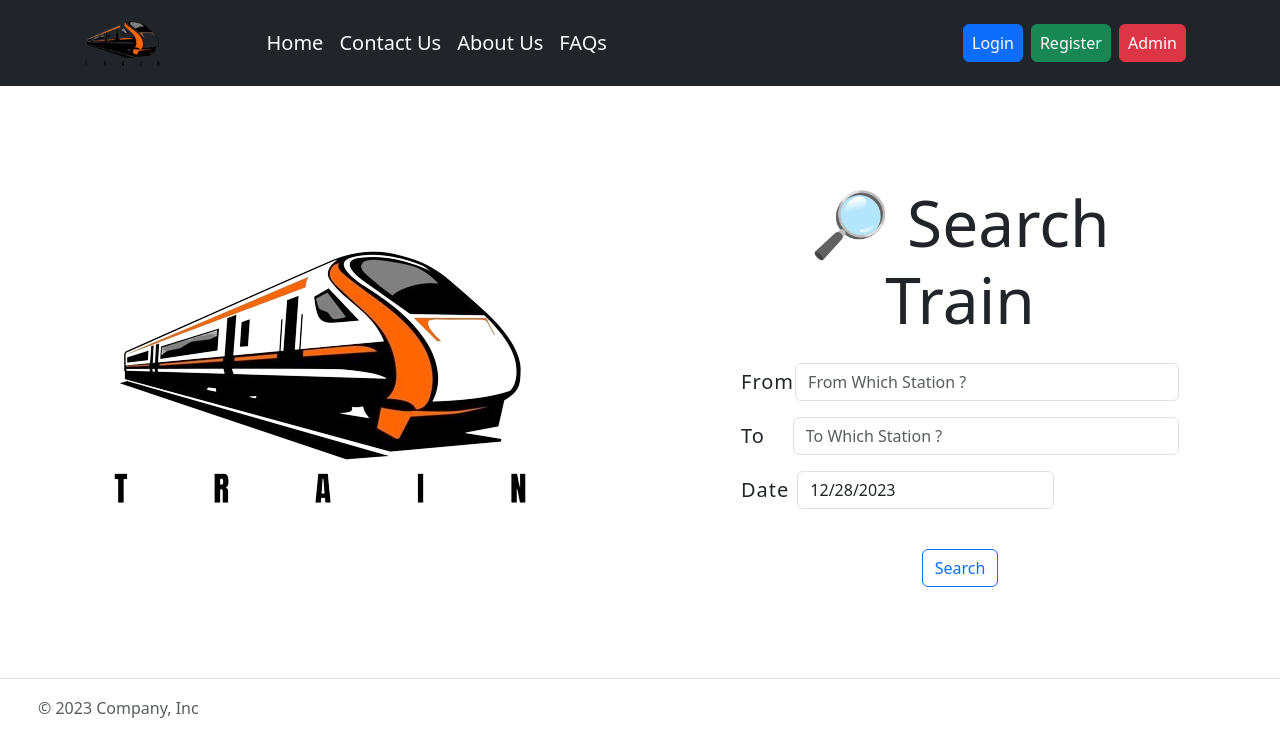
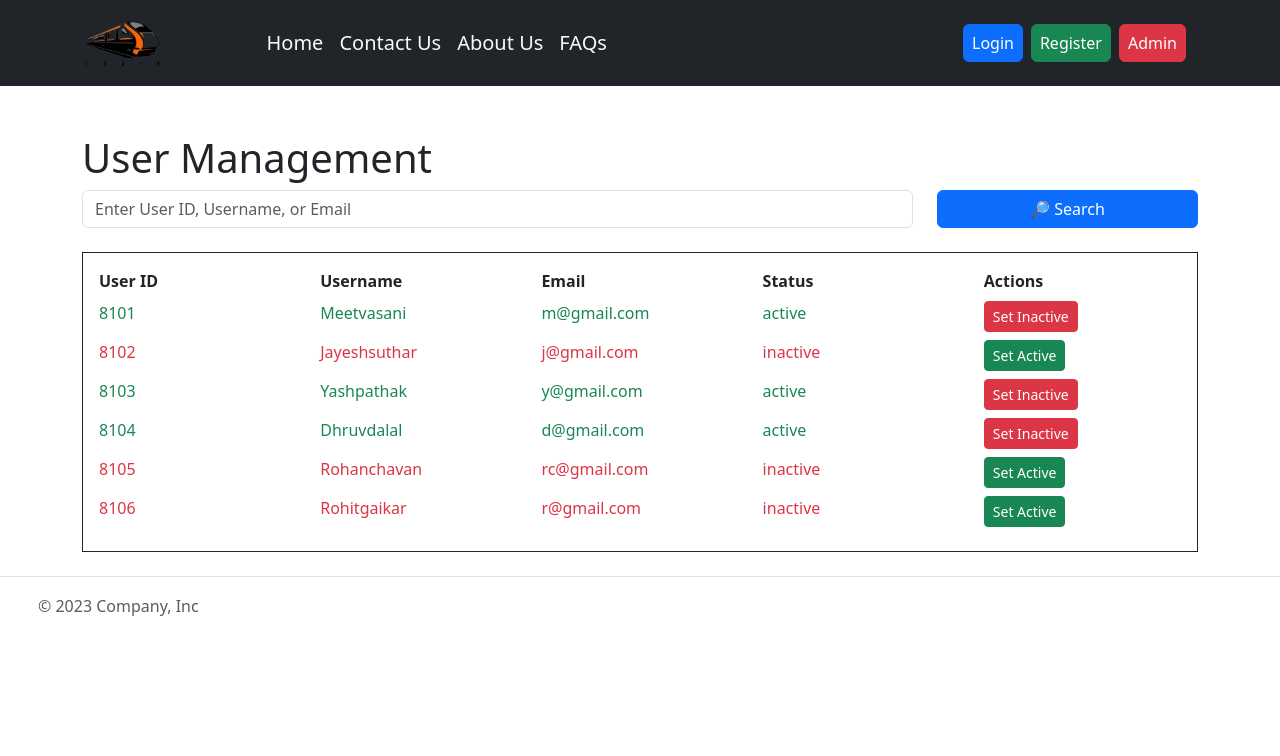
Before and after one commit to TrainReservationSystem/railway-reservation-system, a React (Create React App) app: page /usermanagement in a window 1280 px wide. Shown: the top 756 px of the page. Built offline with nearby package versions, Linux system fonts and the light colour scheme.

Commit message:
created user management cancel train changes in admin home added routes

```diff
--- a/src/App.jsx
+++ b/src/App.jsx
@@ -12,6 +12,7 @@ import ContactUs from "./components/aboutUs/ContactUs";
 import Faqs from "./components/aboutUs/Faqs";
 import UserLogin from "./components/authentication/UserLogin";
 import SignUp from "./components/user/SignUp";
+import UserManagement from "./components/user/UserManagement.jsx";
 import MyBookings from "./components/user/MyBookings";
 import AdminLogin from "./components/authentication/AdminLogin";
 import MainDiv from "./components/MainDiv";
@@ -30,6 +31,7 @@ import {
 import { AuthProvider } from "./contexts/AuthContext";
 import UserProfile from "./components/user/UserProfile";
 import EditProfile from "./components/user/EditProfile";
+import CancelTrain from "./components/train/CancelTrain.jsx";
 
 const App = () => {
   const appStyles = {
@@ -46,11 +48,13 @@ const App = () => {
         <Route path="contact" element={<ContactUs />} />
         <Route path="faqs" element={<Faqs />} />
         <Route path="userlogin" element={<UserLogin />} />
+        <Route path="usermanagement" element={<UserManagement />} />
         <Route path="signup" element={<SignUp />} />
         <Route path="adminlogin" element={<AdminLogin />} />
         <Route path="trainlist" element={<TrainList />} />
         <Route path="adminhome" element={<AdminHome />} />
         <Route path="addtrain" element={<AddTrain />} />
+        <Route path="canceltrain" element={<CancelTrain />} />
         <Route path="trainstatus" element={<TrainStatus />} />
         <Route path="passengerdetails" element={<PassengerDetails />} />
         <Route path="booksuccess" element={<BookingSuccess />} />
--- a/src/components/admin/AdminHome.jsx
+++ b/src/components/admin/AdminHome.jsx
@@ -20,12 +20,14 @@ const AdminHome = () => {
             Train management
           </button>
           <br />
+          <Link to="/usermanagement">
             <button
               type="button"
               className="btn btn-outline-primary btn-lg mb-5 mx-5"
             >
               User management
             </button>
+          </Link>
           <br />
           <button type="button" className="btn btn-outline-primary btn-lg mx-5">
             Payment management
@@ -52,12 +54,14 @@ const AdminHome = () => {
               </button>
             </Link>
             <br />
+            <Link to="/canceltrain" >
               <button
                 type="button"
                 className="btn btn-outline-danger btn-lg ms-5"
               >
                 Cancel train
               </button>
+            </Link>
           </div>
         )}
       </div>
--- /dev/null
+++ b/src/components/train/CancelTrain.jsx
@@ -0,0 +1,106 @@
+// CancelTrainPage.js
+
+import React, { useState } from "react";
+import TrainCard2 from "./TrainCard2";
+
+const CancelTrain = () => {
+  const [cancelDate, setCancelDate] = useState("");
+  const [cancelledTrains, setCancelledTrains] = useState([
+    {
+      tno: 12912,
+      tname: "Pune Bhuj Express",
+      source: "Pune",
+      dest: "Bhuj",
+      date: "2023-12-21",
+      status: "running",
+    },
+    {
+      tno: 22912,
+      tname: "Valsad Express",
+      source: "Valsad",
+      dest: "Mumbai Central",
+      date: "2023-05-07",
+      status: "running",
+    },
+    {
+      tno: 12894,
+      tname: " Karnavati Express",
+      source: "Ahmedabad",
+      dest: "Mumbai Central",
+      date: "2023-12-11",
+      status: "cancelled",
+    },
+    {
+      tno: 12942,
+      tname: "Hyderabad Express",
+      source: "Hyderabad",
+      dest: "Ernakullum",
+      date: "2023-08-09",
+      status: "running",
+    },
+    {
+      tno: 24924,
+      tname: "Kochi Express",
+      source: "Kochi",
+      dest: "Punjab",
+      date: "2023-11-21",
+      status: "cancelled",
+    },
+  ]);
+
+  const handleCancelTrain = (trainNumber) => {
+    setCancelledTrains((prevTrains) =>
+      prevTrains.map((train) => {
+        if (train.tno === trainNumber) {
+          return {
+            ...train,
+            status: "cancelled",
+            cancelledOn: cancelDate,
+          };
+        }
+        return train;
+      })
+    );
+  };
+
+  return (
+    <div className="container-fluid mt-5 d-flex align-items-center justify-content-center">
+      <div className="container">
+        <h1>Cancel Train</h1>
+        <div className="row mb-4">
+          <div className="col-9">
+            <input
+              type="date"
+              className="form-control"
+              placeholder="Select Date to Cancel"
+              value={cancelDate}
+              onChange={(e) => setCancelDate(e.target.value)}
+            />
+          </div>
+        </div>
+
+        <div className="border border-dark p-3">
+          <div className="row fw-bold mb-2">
+            <div className="col">Train Number</div>
+            <div className="col">Train Name</div>
+            <div className="col">Source</div>
+            <div className="col">Destination</div>
+            <div className="col">Date</div>
+            <div className="col">Status</div>
+            <div className="col">Cancel Train</div>
+          </div>
+
+          {cancelledTrains.map((train) => (
+            <TrainCard2
+              key={train.tno}
+              train={train}
+              onCancelTrain={handleCancelTrain}
+            />
+          ))}
+        </div>
+      </div>
+    </div>
+  );
+};
+
+export default CancelTrain;
--- /dev/null
+++ b/src/components/train/TrainCard2.jsx
@@ -0,0 +1,26 @@
+import React from "react";
+
+const TrainCard2 = ({ train, onCancelTrain }) => {
+  const statusColor = train.status === "cancelled" ? "text-danger" : "text-success";
+
+  return (
+    <div className={`row mb-2 ${statusColor}`}>
+      <div className="col">{train.tno}</div>
+      <div className="col">{train.tname}</div>
+      <div className="col">{train.source}</div>
+      <div className="col">{train.dest}</div>
+      <div className="col">{train.date}</div>
+      <div className="col">{train.status || "Running"}</div>
+      <div className="col">
+        <button
+          className="btn btn-danger btn-sm"
+          onClick={() => onCancelTrain(train.tno)}
+        >
+          Cancel Train
+        </button>
+      </div>
+    </div>
+  );
+};
+
+export default TrainCard2;
--- /dev/null
+++ b/src/components/user/UserCard.jsx
@@ -0,0 +1,28 @@
+// UserCard.js
+import React from "react";
+
+const UserCard = ({ user, onToggleStatus }) => {
+  const statusColor =
+    user.status === "active" ? "text-success" : "text-danger";
+
+  return (
+    <div className={`row ${statusColor} mb-2`}>
+      <div className="col">{user.userId}</div>
+      <div className="col">{user.username}</div>
+      <div className="col">{user.email}</div>
+      <div className="col">{user.status}</div>
+      <div className="col">
+        <button
+          className={`btn btn-sm ${
+            user.status === "active" ? "btn-danger" : "btn-success"
+          }`}
+          onClick={() => onToggleStatus(user.userId)}
+        >
+          {user.status === "active" ? "Set Inactive" : "Set Active"}
+        </button>
+      </div>
+    </div>
+  );
+};
+
+export default UserCard;
--- a/src/components/user/UserManagement.jsx
+++ b/src/components/user/UserManagement.jsx
@@ -0,0 +1,123 @@
+// UserManagement.js
+import React, { useState } from "react";
+import UserCard from "./UserCard";
+
+const UserManagement = () => {
+  const [searchTerm, setSearchTerm] = useState("");
+  const [users, setUsers] = useState([
+    {
+      userId: 8101,
+      username: "Meetvasani",
+      email: "m@gmail.com",
+      status: "active",
+    },
+    {
+      userId: 8102,
+      username: "Jayeshsuthar",
+      email: "j@gmail.com",
+      status: "inactive",
+    },
+    {
+      userId: 8103,
+      username: "Yashpathak",
+      email: "y@gmail.com",
+      status: "active",
+    },
+    {
+      userId: 8104,
+      username: "Dhruvdalal",
+      email: "d@gmail.com",
+      status: "active",
+    },
+    {
+      userId: 8105,
+      username: "Rohanchavan",
+      email: "rc@gmail.com",
+      status: "inactive",
+    },
+    {
+      userId: 8106 ,
+      username: "Rohitgaikar",
+      email: "r@gmail.com",
+      status: "inactive",
+    },
+  ]);
+
+  const [filteredUsers, setFilteredUsers] = useState([]);
+
+  const handleSearch = () => {
+    const filtered = users.filter(
+      (user) =>
+        user.userId.toString().includes(searchTerm) ||
+        user.username.toLowerCase().includes(searchTerm.toLowerCase()) ||
+        user.email.toLowerCase().includes(searchTerm.toLowerCase())
+    );
+    setFilteredUsers(filtered);
+  };
+
+  const handleToggleStatus = (userId) => {
+    setUsers((prevUsers) =>
+      prevUsers.map((user) => {
+        if (user.userId === userId) {
+          return {
+            ...user,
+            status: user.status === "active" ? "inactive" : "active",
+          };
+        }
+        return user;
+      })
+    );
+  };
+
+  return (
+    <div className="container-fluid mt-5 d-flex align-items-center justify-content-center">
+      <div className="container">
+        <h1>User Management</h1>
+        <div className="row mb-4">
+          <div className="col-9">
+            <input
+              type="text"
+              className="form-control"
+              placeholder="Enter User ID, Username, or Email"
+              value={searchTerm}
+              onChange={(e) => setSearchTerm(e.target.value)}
+            />
+          </div>
+          <div className="col-3">
+            <button className="btn btn-primary w-100" onClick={handleSearch}>
+              🔎 Search
+            </button>
+          </div>
+        </div>
+
+        <div className="border border-dark p-3">
+          <div className="row fw-bold mb-2">
+            <div className="col">User ID</div>
+            <div className="col">Username</div>
+            <div className="col">Email</div>
+            <div className="col">Status</div>
+            <div className="col">Actions</div>
+          </div>
+
+          {filteredUsers.length > 0
+            ? filteredUsers.map((user) => (
+                <UserCard
+                  key={user.userId}
+                  user={user}
+                  onToggleStatus={handleToggleStatus}
+                />
+              ))
+            : users.map((user) => (
+                <UserCard
+                  key={user.userId}
+                  user={user}
+                  onToggleStatus={handleToggleStatus}
+                />
+              ))}
+        </div>
+      </div>
+    </div>
+  );
+};
+
+export default UserManagement;
```
Lines whose indentation alone changed are shown as unchanged.
